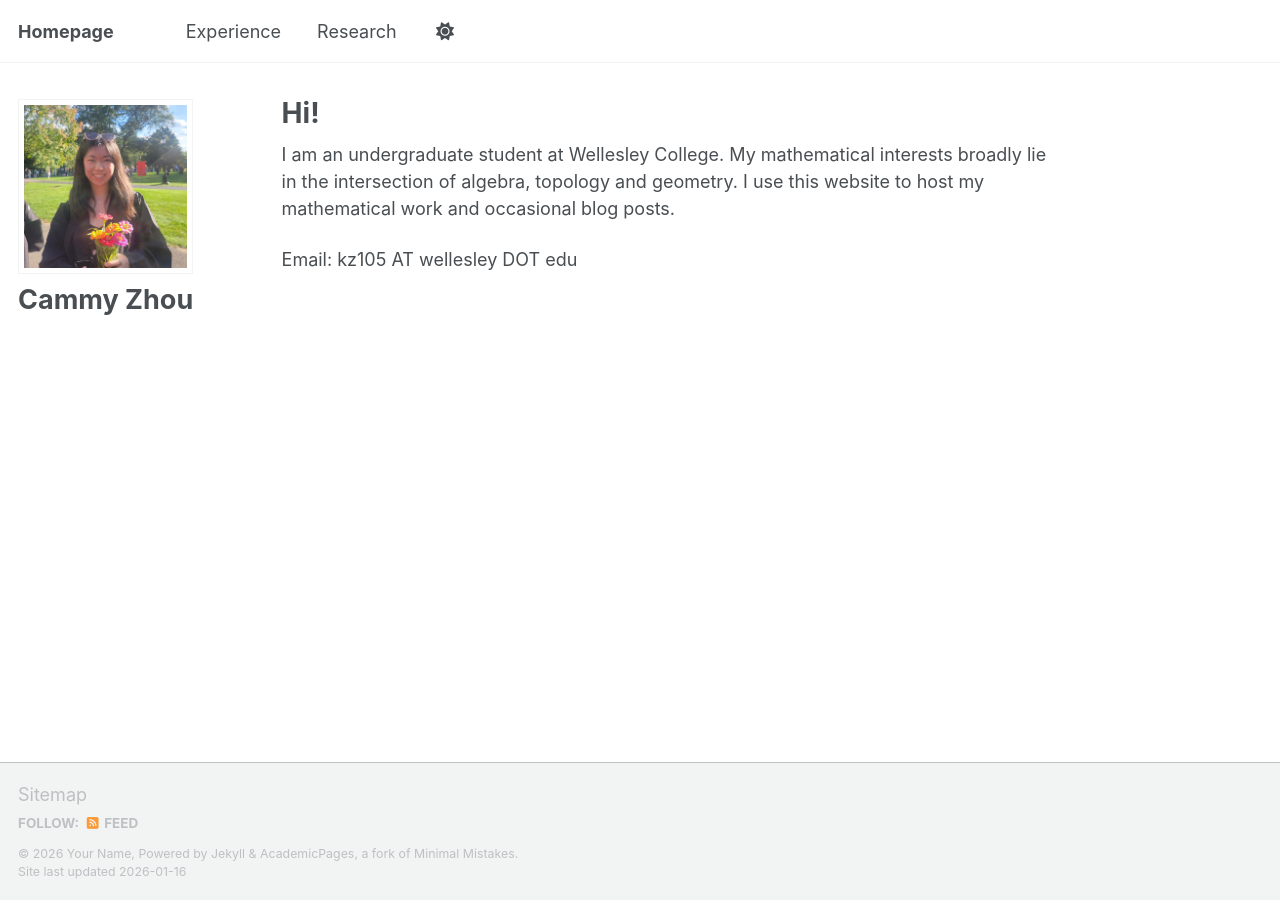
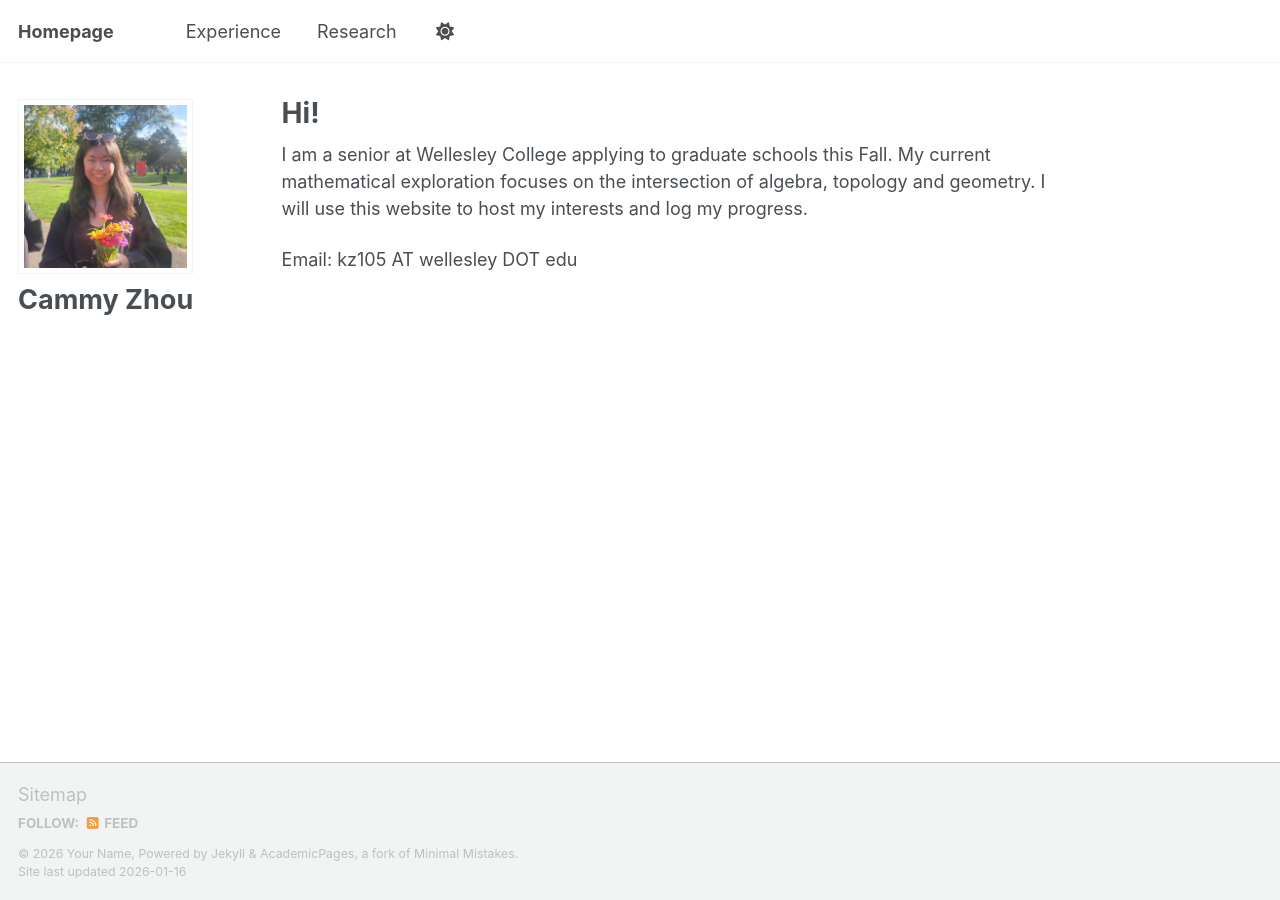
Before and after one commit to cakezhou/cakezhou.github.io, a Jekyll site: the page built from _pages/about.md, in a window 1280 px wide. Built offline with Jekyll 4.4.1, drawn with Linux system fonts in a browser that asks for light colours; a script bundle is joined from its source files by our own code; library files that are not in the unit come from our copies.

Commit message:
Update about.md

```diff
--- a/_pages/about.md
+++ b/_pages/about.md
@@ -7,6 +7,6 @@ redirect_from:
   - /about.html
 ---
 
-I am an undergraduate student at Wellesley College. My mathematical interests broadly lie in the intersection of algebra, topology and geometry. I use this website to host my mathematical work and occasional blog posts.
+I am a senior at Wellesley College applying to graduate schools this Fall. My current mathematical exploration focuses on the intersection of algebra, topology and geometry. I will use this website to host my interests and log my progress.
 
 Email: kz105 AT wellesley DOT edu
```
